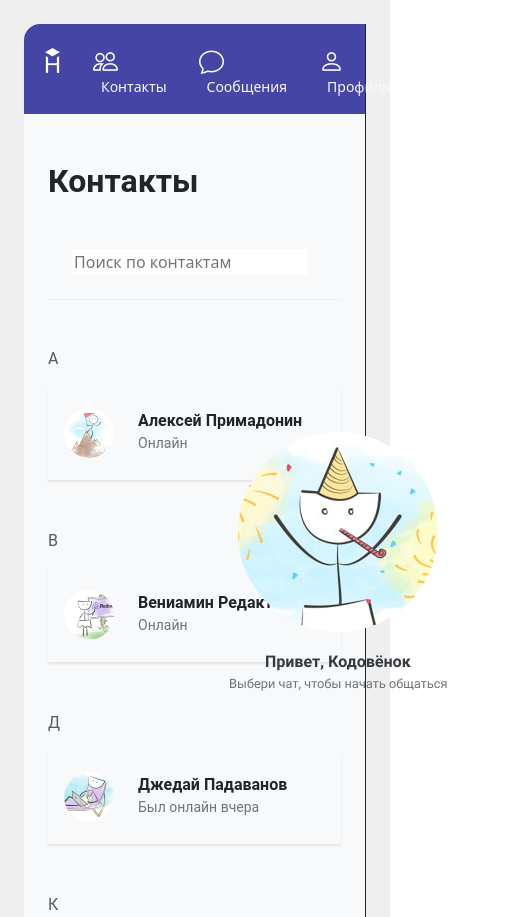
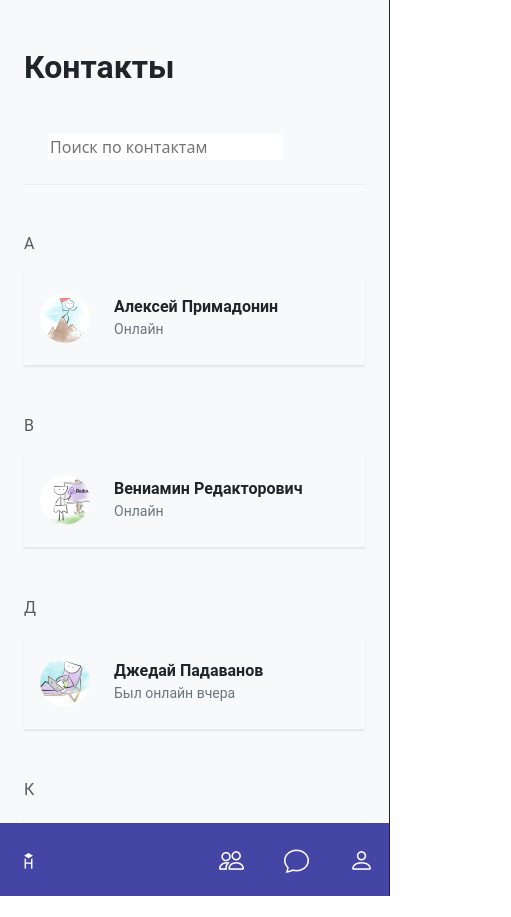
Before and after one commit to AlexeyGre4ko/layout-designer-project-59, a website: page app/index.pug in a window 390 px wide. Shown: the top 917 px of the page, 511 px wide, since content can reach past the window. After the commit the page ends 896 px from the top, so only its background shows below. Drawn offline with nearby package versions, Linux system fonts and the light colour scheme; files that its build step writes are made by us from their sources; files whose address does not match are found by name.

Commit message:
refactor: change app19

```diff
--- a/app/index.pug
+++ b/app/index.pug
@@ -10,7 +10,7 @@ html(lang="en")
         link(href='../css/style.min.css' rel='stylesheet')
 
     body
-        .wrapper.container-xxl.p-4.bg-gray.w-100.h-100
+        .wrapper.container-xxl.bg-gray.w-100.h-100
             .bg-light.rounded-4.row.h-100.m-0
                 .wrapper-left.col-4.p-0.border-end.border-grey
                     include includes/header.pug
--- a/app/styles/_header.scss
+++ b/app/styles/_header.scss
@@ -23,6 +23,8 @@
 
             li {
                 list-style-type: none;
+                width: 25px;
+                height: 25px;
             }
             li:first-child::after {
                 content: "Контакты";
@@ -39,3 +41,36 @@
         }
     }
 }
+
+@media screen and (max-width: 414px) {
+    .header {
+        border-radius: 0;
+
+        .logo {
+            padding: 24px 0 23px 21px;
+
+            img {
+                width: 15px;
+                height: 25px;
+            }
+        }
+
+        nav {
+
+            ul {
+                padding-left: 155px;
+                gap: 40px;
+
+                li:first-child::after {
+                    content: "";
+                }
+                li:nth-child(2)::after {
+                    content: "";
+                }
+                li:last-child::after {
+                    content: "";
+                }
+            }
+        }
+    }
+}
--- a/app/styles/style.scss
+++ b/app/styles/style.scss
@@ -5,19 +5,28 @@
 
 body {
     height: 100%;
+
+    .wrapper {
+        padding: 1.5rem;
+    }
 }
 
 @media screen and (max-width: 414px) {
-    .wrapper {
-        max-width: 414px;
-        padding: 0;
+    body {
 
-        .wrapper-left {
-            width: 414px;
-        }
-        .wrapper-right {
-            width: 0;
-            height: 0;
+        .wrapper {
+            max-width: 414px;
+            max-height: 896px;
+            padding: 0;
+            overflow: hidden;
+
+            .wrapper-left {
+                width: 414px;
+                display: flex;
+                flex-direction: column-reverse;
+                max-height: 896px;
+                overflow: hidden;
+            }
         }
     }
 }
```
Also changed, not shown: app/css/style.min.css, app/html/index.html, app/includes/header.pug (line endings or trailing spaces), build/css/style.min.css, build/html/index.html.
